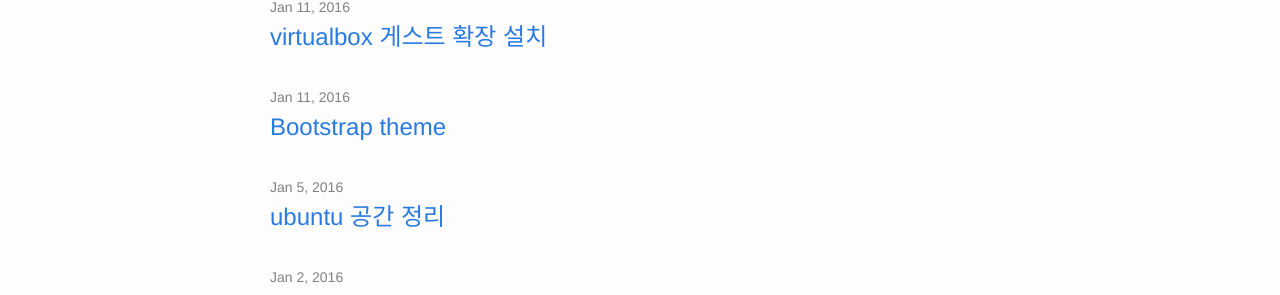
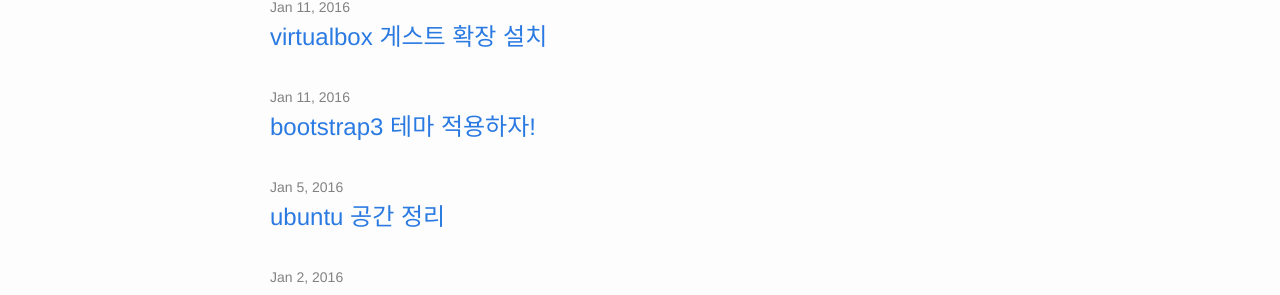
Before and after one commit to otwm/blog, a Jekyll site: the page built from index.html, in a window 1280 px wide. Shown: the part 142-437 px from the top of the page. Built offline with Jekyll 4.4.1, drawn with Linux system fonts in a browser that asks for light colours.

Commit message:
Update 2016-01-11-bootstrap theme.markdown

```diff
--- a/_posts/2016-01-11-bootstrap theme.markdown
+++ b/_posts/2016-01-11-bootstrap theme.markdown
@@ -1,2 +1,6 @@
-
+---
+layout: post
+title:  "bootstrap3 테마 적용하자!"
+comments: True
+---
 https://github.com/dbtek/jekyll-bootstrap-3
```
